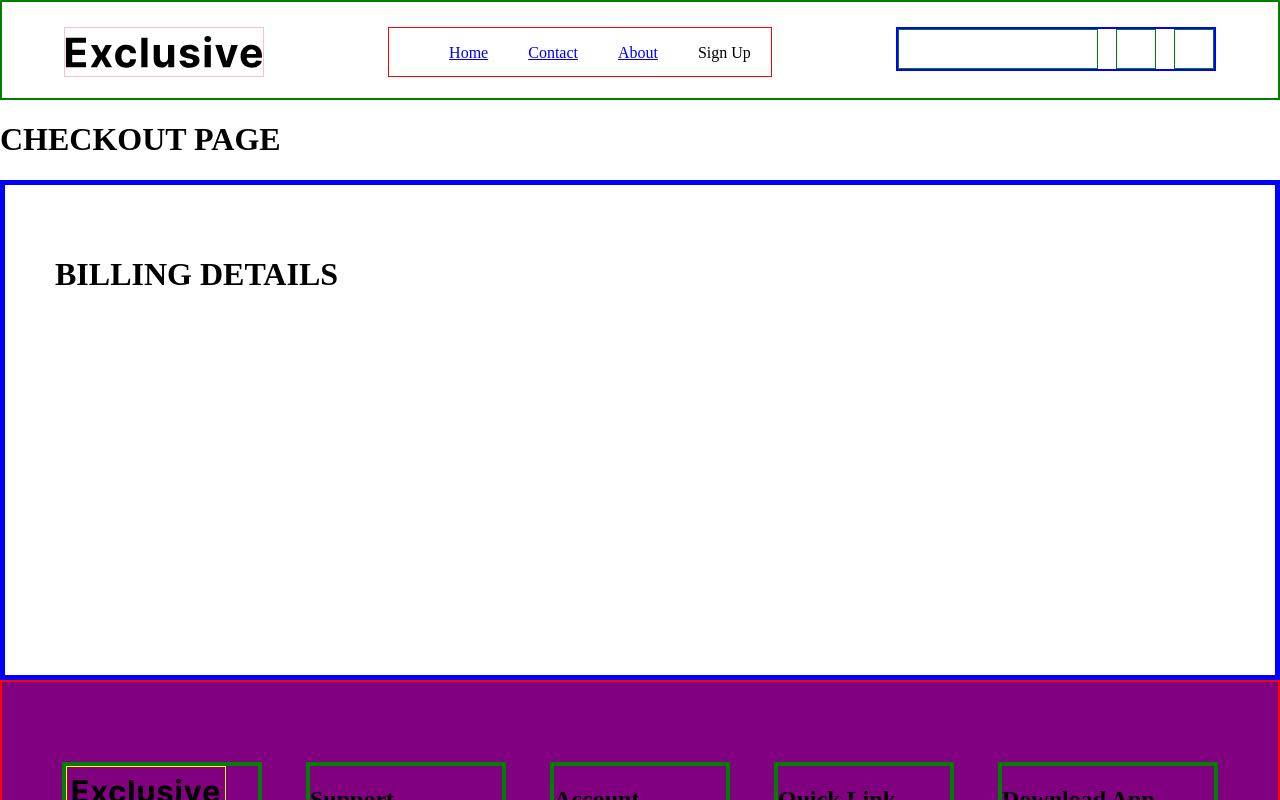
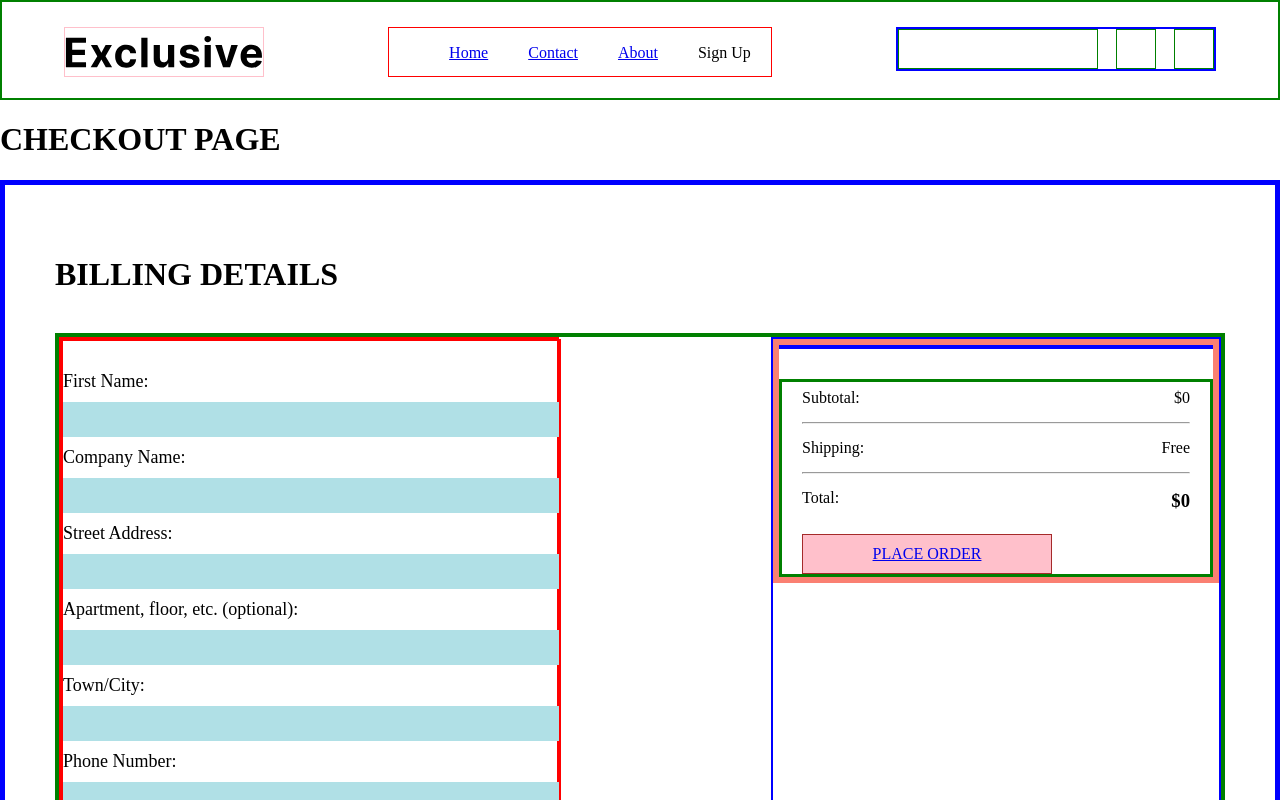
Before and after one commit to olatunji-20/exclusive, a Vue app: page /checkout in a window 1280 px wide. Shown: the top 800 px of the page. Built offline with nearby package versions, Linux system fonts and the light colour scheme.

Commit message:
checkout complete

```diff
--- /dev/null
+++ b/src/components/Cart2.vue
@@ -0,0 +1,115 @@
+<template>
+  <div class="main">
+    <div class="cart2">
+        <div v-for="product in cartStore.cartItems" :key="product.id" class="cart">
+            <div class="det">
+                <div class="img">
+                    <img :src="product.productImage" class="p-img" />
+                </div>
+                <p style="width: 150px"> {{ product.productName }} </p>
+            </div>
+            <p> ${{ product.price * product.quantity }} </p>
+        </div>
+    </div>
+
+    <div class="last">
+      <p style="display: inline-block; line-height: 0px">Subtotal:</p>
+      <p style="display: inline-block; float: right; line-height: 0px">${{ totalPrice }}</p>
+      <hr />
+      <p style="display: inline-block; line-height: 0px">Shipping:</p>
+      <p style="display: inline-block; float: right; line-height: 0px">Free</p>
+      <hr />
+      <p style="display: inline-block; line-height: 0px;">Total:</p>
+      <h3 style="display: inline-block; float: right; line-height: 0px;">${{ totalPrice }}</h3>
+      <router-link to="/checkout">
+        <div class="proceed">PLACE ORDER</div>
+      </router-link>
+    </div>
+  </div>
+</template>
+
+<script>
+import { useCartStore } from '../stores/cartStore';
+import { computed } from 'vue'
+
+export default {
+    name: 'Cart2',
+    setup() {
+        const cartStore = useCartStore();
+
+        const totalPrice = computed(() => {
+        let total = 0;
+        cartStore.cartItems.forEach((item) => {
+            total += item.price * item.quantity;
+        });
+        return total;
+      })
+        return {
+            cartStore,
+            totalPrice
+        }
+    }
+
+}
+</script>
+
+<style scoped>
+.main {
+    border: 6px solid salmon;
+    width: 100%;
+    height: auto;
+}
+.cart2 {
+    border: 2px solid blue;
+    width: 100%;
+    max-height: 300px;
+    overflow: auto;
+}
+.cart {
+  border: 2px solid green;
+  width: 100%;
+  /* height: 100px; */
+  margin: 5px auto;
+  padding: 5px;
+  display: flex;
+  flex-direction: row;
+  flex-wrap: nowrap;
+  justify-content: space-between;
+}
+.det {
+  border: 2px solid blue;
+  width: 220px;
+  height: 60px;
+  overflow: hidden;
+  display: flex;
+  flex-direction: row;
+  flex-wrap: nowrap;
+}
+.img {
+  border: 2px solid darkblue;
+  width: 60px;
+  height: 100%;
+  margin-right: 10px;
+  padding: 5px;
+}
+.p-img {
+  width: 100%;
+  height: 100%;
+  object-fit: cover;
+}
+.last {
+  border: 3px solid green;
+  width: 100%;
+  height: auto;
+  padding: 0px 20px;
+  margin-top: 30px;
+}
+.proceed {
+  border: 1px solid brown;
+  width: 250px;
+  padding: 10px;
+  margin-top: 20px;
+  text-align: center;
+  background: pink;
+}
+</style>
--- /dev/null
+++ b/src/components/CheckoutForm.vue
@@ -0,0 +1,45 @@
+<template>
+  <div class="form">
+    <form>
+        <label>First Name:</label>
+        <input placeholder="" type="text" />
+        <label>Company Name:</label>
+        <input placeholder="" type="text" />
+        <label>Street Address:</label>
+        <input placeholder="" type="text" />
+        <label>Apartment, floor, etc. (optional):</label>
+        <input placeholder="" type="text" />
+        <label>Town/City:</label>
+        <input placeholder="" type="text" />
+        <label>Phone Number:</label>
+        <input placeholder="" type="tel" />
+        <label>Email Address:</label>
+        <input placeholder="" type="email" />
+    </form>
+  </div>
+</template>
+
+<script>
+export default {
+
+}
+</script>
+
+<style scoped>
+.form {
+    border: 2px solid lime;
+    width: 100%;
+    height: auto;
+    padding: 30px 0px;
+}
+label {
+    font-size: 18px;
+}
+input {
+    width: 100%;
+    height: 35px;
+    margin: 10px auto;
+    background: powderblue;
+    border: 0px;
+}
+</style>
--- a/src/views/Checkout.vue
+++ b/src/views/Checkout.vue
@@ -3,18 +3,30 @@
     <h1>CHECKOUT PAGE</h1>
     <div class="large">
         <h1>BILLING DETAILS</h1>
+        <div class="standard">
+            <div class="form">
+                <CheckoutForm />
+            </div>
+            <div class="cart2">
+                <Cart2 />
+            </div>
+        </div>
     </div>
     <FootBar />
   </template>
 
   <script>
   import FootBar from '../components/FootBar.vue';
+  import CheckoutForm from '../components/CheckoutForm.vue';
+  import Cart2 from '../components/Cart2.vue'
   import NavBar from '../components/NavBar.vue';
 
   export default {
       name: 'Checkout',
       components: {
           NavBar,
+          CheckoutForm,
+          Cart2,
           FootBar
       }
   }
@@ -24,7 +36,28 @@
   .large {
     border: 5px solid blue;
     width: 100%;
-    height: 500px;
+    height: auto;
     padding: 50px;
   }
+  .standard {
+    border: 4px solid green;
+    width: 100%;
+    height: 700px;
+    margin: 40px auto;
+    display: flex;
+    flex-direction: row;
+    flex-wrap: wrap;
+    justify-content: space-between;
+  }
+  .form {
+    border: 2px solid red;
+    width: 500px;
+    height: 600px;
+    /* padding: 20px 0px; */
+  }
+  .cart2 {
+    border: 2px solid blue;
+    width: 450px;
+    height: 600px;
+  }
   </style>
```
